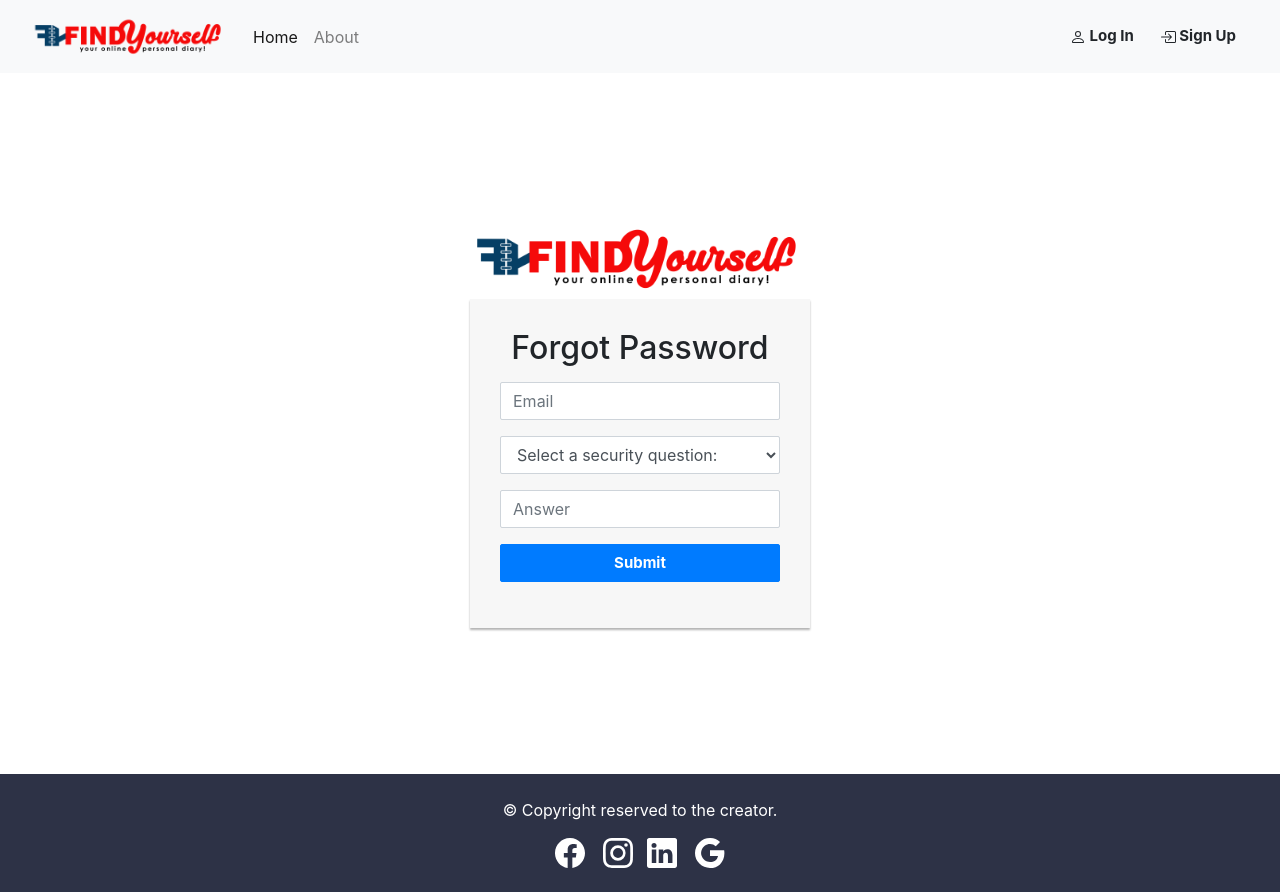
After one commit to mnakhil/Dockerized-python-flaskapp-with-mysql-findyourself-online-diary, a Flask app: page /forgotPass in a window 1280 px wide. The commit adds this page. Run offline with Flask 2, Linux system fonts and the light colour scheme; parts of the project's set-up code (start-up, migrations or seed data) failed here and were passed over; some libraries are stand-ins or nearby versions.

Commit message:
Forgot password module implemented.

```diff
--- a/website/model.py
+++ b/website/model.py
@@ -10,13 +10,17 @@ class User(db.Model,UserMixin):
     firstName=db.Column(db.String(150))
     lastName=db.Column(db.String(150))
     password=db.Column(db.String(150))
+    secQuestion=db.Column(db.String(30))
+    answer=db.Column(db.String(30))
     diaries=db.relationship('Diary')
 
-    def __init__(self,email,firstName,lastName,password):
+    def __init__(self,email,firstName,lastName,password,secQuestion,answer):
         self.email=email
         self.firstName=firstName
         self.lastName=lastName
         self.password=password
+        self.secQuestion=secQuestion
+        self.answer=answer
 
 class Diary(db.Model):
     id=db.Column(db.Integer, primary_key=True)
--- /dev/null
+++ b/website/templates/forgotPass.html
@@ -0,0 +1,32 @@
+{% extends "main.html" %}
+{% block title %}Login{% endblock %}
+{% block mainbody %}
+<div class="login-form">
+  <img src="\static\heading001.png" class="rounded mx-auto d-block img-fluid" width="642" height="153">
+    <form method="POST">
+        <h2 class="text-center">Forgot Password</h2>
+        <div class="form-group">
+            <input type="email" class="form-control" placeholder="Email" required="required" name="email">
+        </div>
+        <div class="form-group">
+            <select class="form-select form-control" aria-label="Default select example" name="question">
+                <option selected>Select a security question:</option>
+                <option value="1">What is the name of a college you applied to but didn’t attend?</option>
+                <option value="2">Where was the destination of your most memorable school field trip?</option>
+                <option value="3">What was the name of your first stuffed toy?</option>
+                <option value="4">What was the name of the first school you remember attending?</option>
+                <option value="5">What was your driving instructor's first name?</option>
+              </select>
+        </div>
+        <div class="form-group">
+            <input type="text" class="form-control" placeholder="Answer" required="required" name="answer">
+        </div>
+        <div class="form-group">
+            <button type="submit" class="btn btn-primary btn-block">Submit</button>
+        </div>
+
+    </form>
+
+</div>
+<br><br><br><br>
+{% endblock %}
--- a/website/templates/login.html
+++ b/website/templates/login.html
@@ -16,7 +16,7 @@
         </div>
         <div class="clearfix">
             <label class="float-left form-check-label"><input type="checkbox"> Remember me</label>
-            <a href="#" class="float-right">Forgot Password?</a>
+            <a href="/forgotPass" class="float-right">Forgot Password?</a>
         </div>
     </form>
     <p class="text-center"><a href="/sighnup">Create an Account</a></p>
--- a/website/templates/main.html
+++ b/website/templates/main.html
@@ -16,7 +16,7 @@
 .login-form {
     width: 340px;
     margin: 50px auto;
-  	font-size: 15px;
+ 	font-size: 15px;
 }
 .login-form form {
     margin-bottom: 15px;
--- a/website/views.py
+++ b/website/views.py
@@ -1,4 +1,5 @@
 #from warnings import catch_warnings
+from re import template
 from flask import Blueprint,render_template,flash,request,jsonify
 from flask.helpers import url_for
 from flask_login import login_required,current_user
@@ -49,6 +50,7 @@ def feed():
     return render_template("feed.html",user=current_user,diaries=diary)
 
 @views.route('/deleteEntry', methods=['POST'] )
+@login_required
 def deleteEntry():
     entry=json.loads(request.data)
     noteId=entry['noteId']
@@ -61,6 +63,7 @@ def deleteEntry():
     return jsonify({})
 
 @views.route('/updateEntry/<int:id>', methods=['POST','GET'] )
+@login_required
 def updateEntry(id):
     #entry=json.loads(request.data)
 
@@ -75,6 +78,7 @@ def updateEntry(id):
 
 
 @views.route('/update', methods=['POST', 'GET'])
+@login_required
 def update():
     #entry=Diary.query.get(id)
     data=int(request.args.get('id'))
@@ -96,3 +100,11 @@ def update():
             flash('Diary updated.',category='success')
             return render_template('account.html',user=current_user)
     return render_template('update.html',user=current_user,entryid=entry)
+
+@views.route('/forgotPass')
+def forgotPass():
+    return render_template("forgotPass.html",user=current_user)
+
+@views.route('/about')
+def about():
+    return render_template("about.html",user=current_user)
```
Also changed, not shown: website/auth.py (+40 -4 lines), website/templates/signup.html (+13 -0 lines), website/templates/updatePass.html (added, +21 -0 lines).
